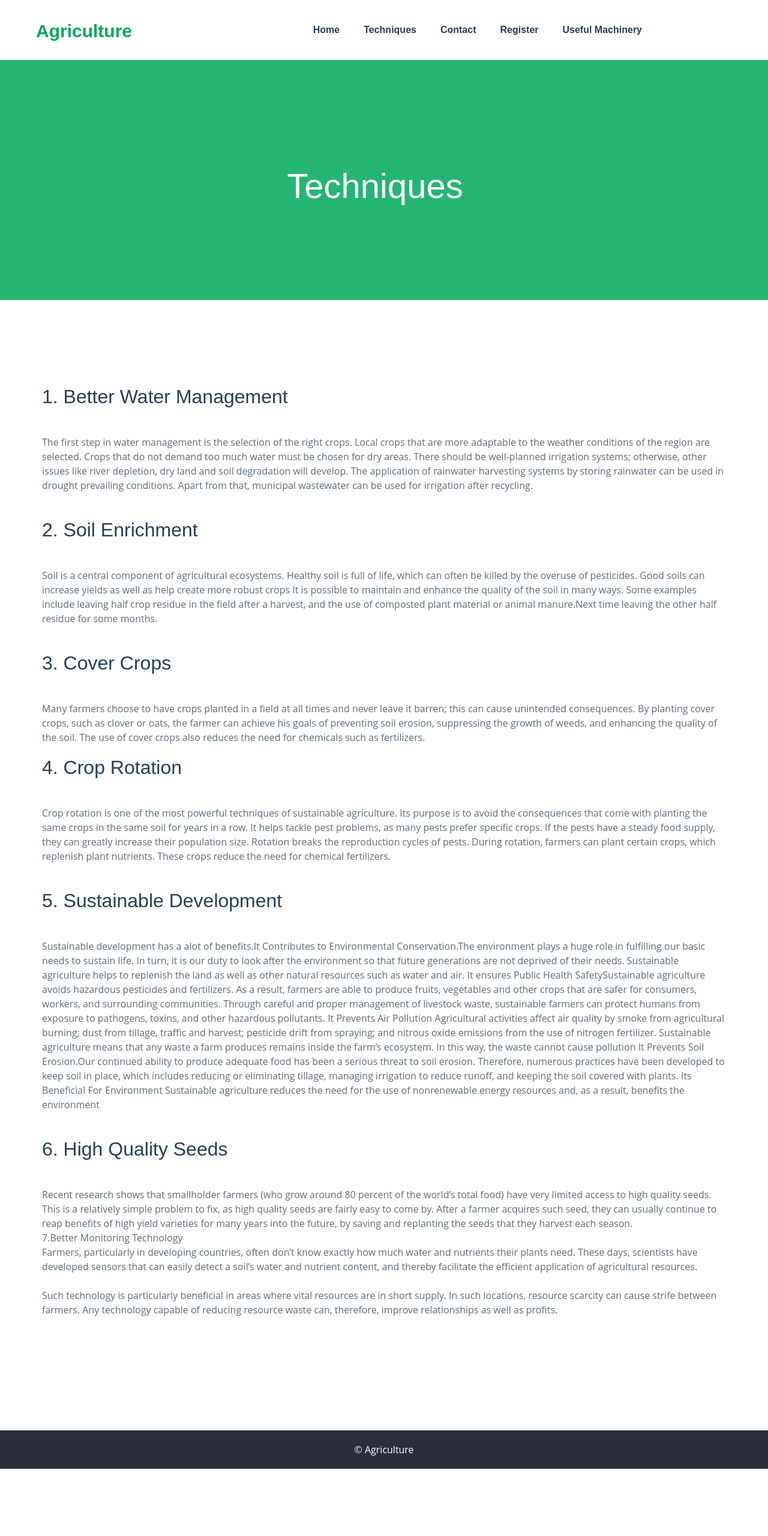
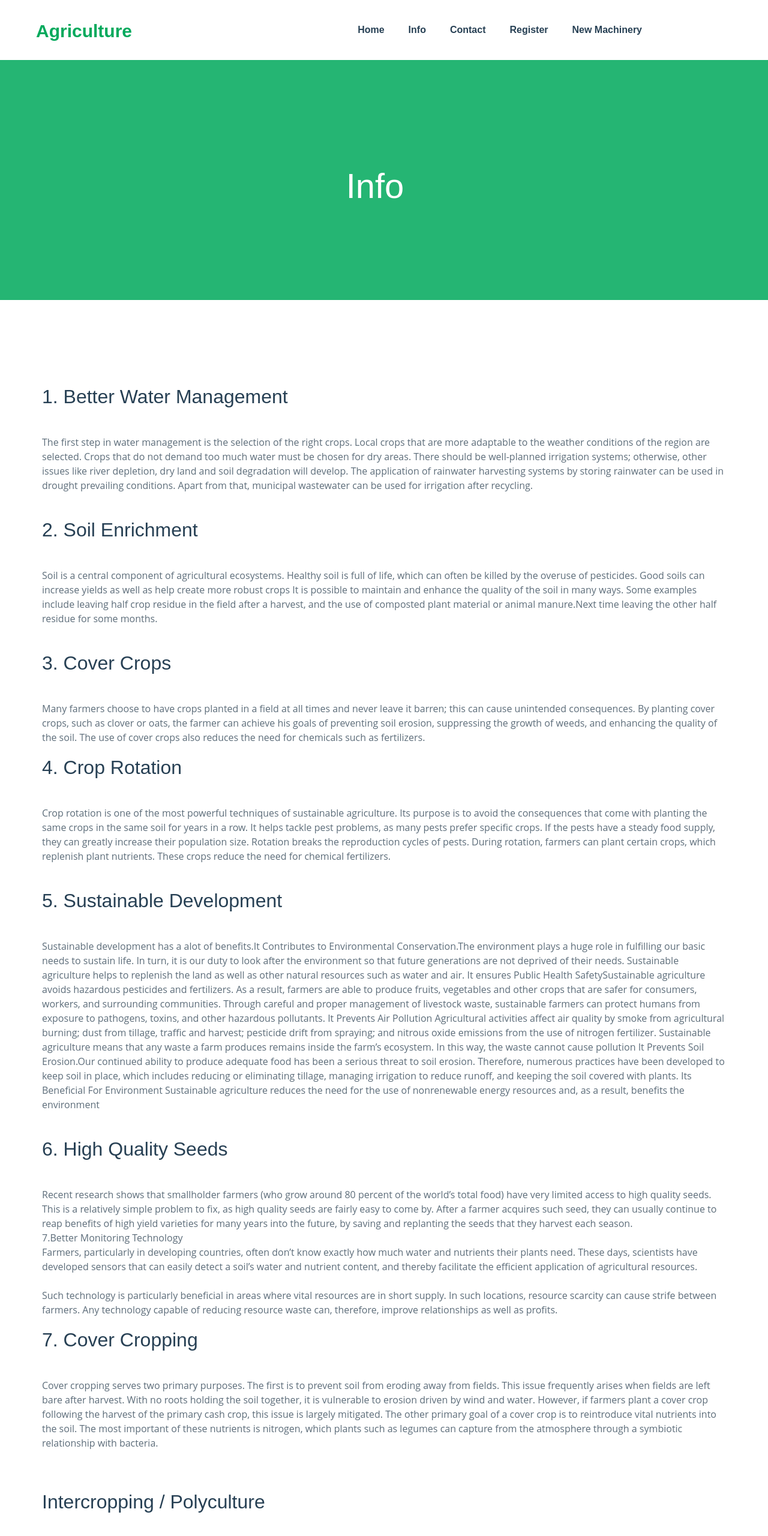
Before and after one commit to samrth012/hackathon, a plain HTML site: page info/index.html in a window 1280 px wide. Shown: the top 2560 px of the page at 60% size. Before the commit the page ends 2472 px from the top, so only its background shows below. Drawn offline with nearby package versions, Linux system fonts and the light colour scheme; files that its build step writes are made by us from their sources.

Commit message:
Update index.html

```diff
--- a/info/index.html
+++ b/info/index.html
@@ -70,10 +70,10 @@ img.emoji {
 				      </button>
 				      <ul id="link-list" class="nav navbar-nav menu nav-menu">
 <li id="menu-item-11" class="menu-item menu-item-type-custom menu-item-object-custom menu-item-home menu-item-11"><a href="./../index.html">Home</a></li>
-<li id="menu-item-12" class="menu-item menu-item-type-post_type menu-item-object-page current-menu-item page_item page-item-2 current_page_item menu-item-12"><a href="./index.html" aria-current="page">Techniques</a></li>
+<li id="menu-item-12" class="menu-item menu-item-type-post_type menu-item-object-page current-menu-item page_item page-item-2 current_page_item menu-item-12"><a href="./index.html" aria-current="page">Info</a></li>
 <li id="menu-item-15" class="menu-item menu-item-type-post_type menu-item-object-page menu-item-15"><a href="./../contact/index.html">Contact</a></li>
 <li id="menu-item-16" class="menu-item menu-item-type-post_type menu-item-object-page menu-item-16"><a href="./../register/index.html">Register</a></li>
-<li id="menu-item-25" class="menu-item menu-item-type-post_type menu-item-object-page menu-item-25"><a href="./../new-machinery/index.html">Useful Machinery</a></li>
+<li id="menu-item-25" class="menu-item menu-item-type-post_type menu-item-object-page menu-item-25"><a href="./../new-machinery/index.html">New Machinery</a></li>
 </ul>				  </div>
 <!-- end of nav-collapse -->
 							</div>
@@ -86,7 +86,7 @@ img.emoji {
     <div class="container">
         <div class="row">
             <div class="col col-xs-12">
-               <h2>Techniques</h2>
+               <h2>info</h2>
             </div>
         </div> <!-- end row -->
     </div> <!-- end container -->
@@ -134,8 +134,12 @@ Farmers, particularly in developing countries, often don’t know exactly how mu
 	<br><br>
 
 Such technology is particularly beneficial in areas where vital resources are in short supply. In such locations, resource scarcity can cause strife between farmers. Any technology capable of reducing resource waste can, therefore, improve relationships as well as profits.
-	<h1></h1><br>
+	<h1>7. Cover Cropping</h1><br>
+Cover cropping serves two primary purposes. The first is to prevent soil from eroding away from fields. This issue frequently arises when fields are left bare after harvest. With no roots holding the soil together, it is vulnerable to erosion driven by wind and water. However, if farmers plant a cover crop following the harvest of the primary cash crop, this issue is largely mitigated. The other primary goal of a cover crop is to reintroduce vital nutrients into the soil. The most important of these nutrients is nitrogen, which plants such as legumes can capture from the atmosphere through a symbiotic relationship with bacteria.
 	</div>
+					<br><br>
+	<h1>Intercropping / Polyculture</h1><br>
+Monocropping, the practice of growing a single variety of crop on one large piece of land, is the most common form of agriculture in America. Though effective in some circumstances, monocropping can deplete the soil of nutrients, and does little to foster biodiversity. In an alternative system known as intercropping, farmers place several different species of plants in close proximity to one another. This arrangement boosts plant health and leads to the creation of symbiotic relationships between species. Many farmers include animals in the mix as well for pest control and fertilization. While intercropping is usually more labor intensive than monocropping, the per acre yield of an intercropped farm is often higher than of a farm that is monocropped.<br>
 <!-- .entry-content -->
 
 	</article><!-- #post-2 -->
```
